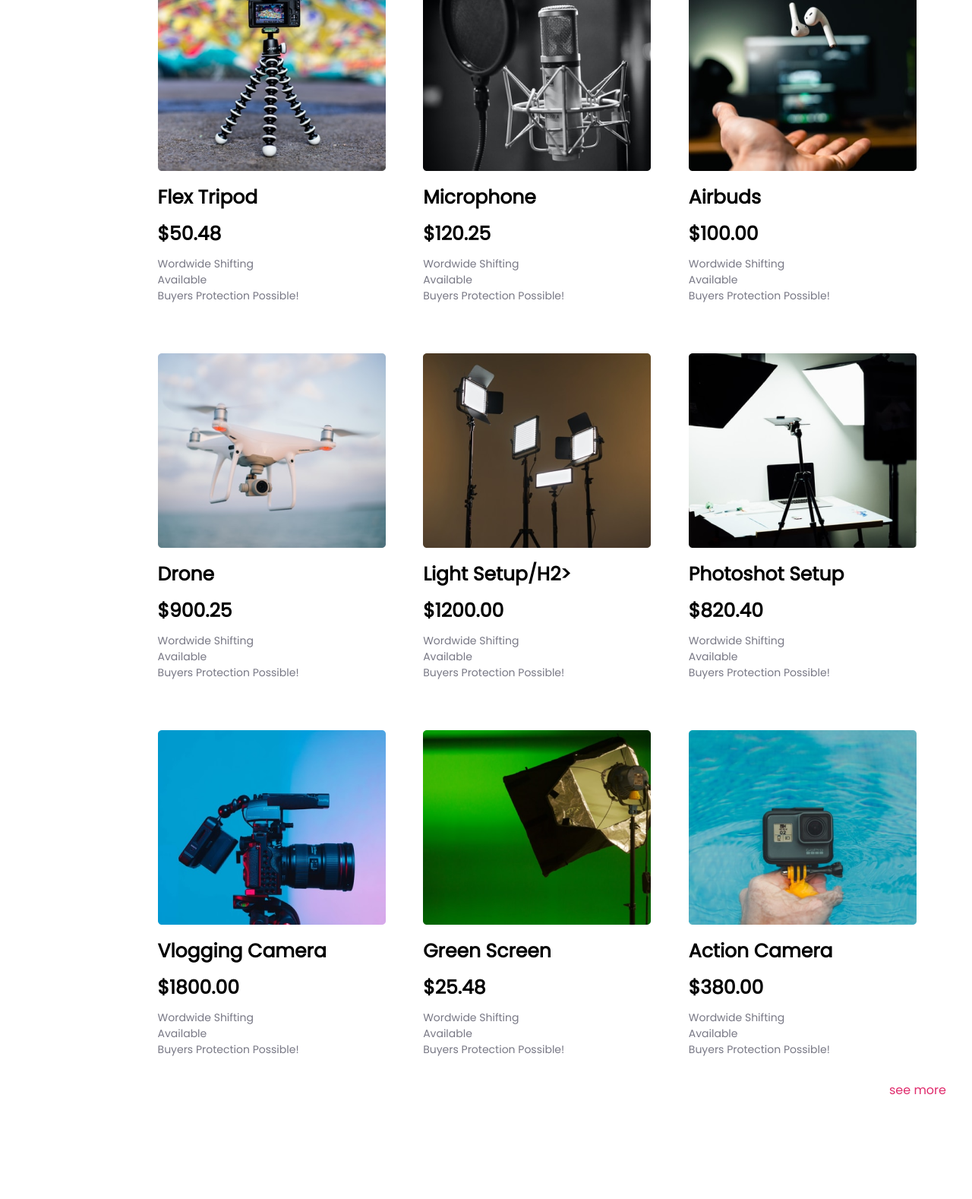
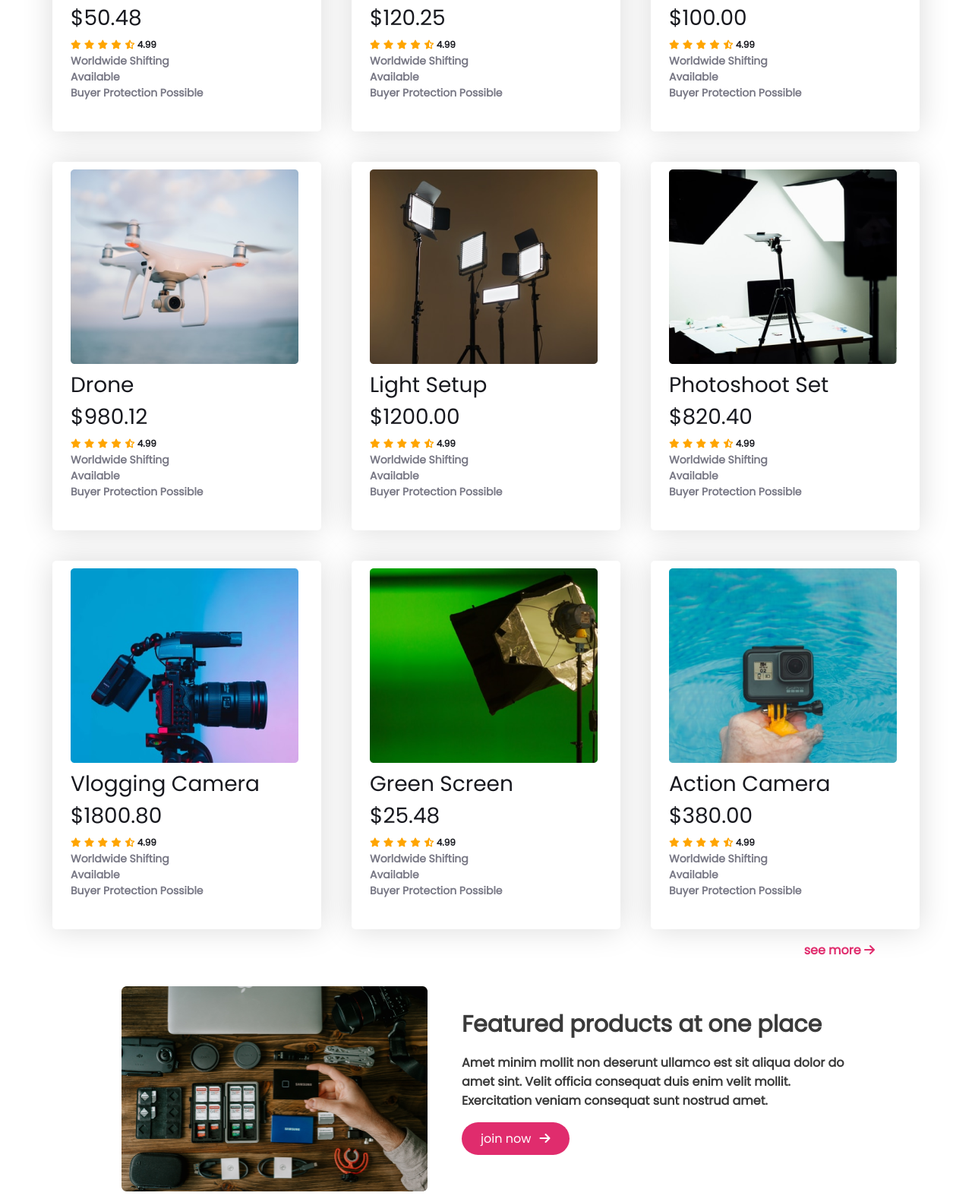
Before and after one commit to mohammadyeamin22/influence-, a plain HTML site: page index.html in a window 1280 px wide. Shown: the part 1121-2699 px from the top of the page at 76% size. Drawn offline with Linux system fonts and the light colour scheme.

Commit message:
project done

```diff
--- a/index.html
+++ b/index.html
@@ -3,7 +3,10 @@
 <head>
     <meta charset="UTF-8">
     <meta name="viewport" content="width=device-width, initial-scale=1.0">
-    <title>influence gear</title>
+    <title>Document</title>
+    <!-- font awesome -->
+    <script src="https://kit.fontawesome.com/4fa6d0c679.js" crossorigin="anonymous"></script>
+    <!-- font awesome -->
     <link rel="preconnect" href="https://fonts.googleapis.com">
 <link rel="preconnect" href="https://fonts.gstatic.com" crossorigin>
 <link href="https://fonts.googleapis.com/css2?family=Poppins&display=swap" rel="stylesheet">
@@ -14,185 +17,204 @@
     <!-- header start -->
     <div class="wrapper">
         <div class="container-1">
-            <h1>start your journey as influencer</h1>
-        <p>lorem isqum dolar sit amet,consectetur adipiscing elit.sem vestibutum sed scelerisque eros.lectus faucibus.</p>
-        <a href="#">prebook now</a>
+            <h1>Start your Journey as Influencer</h1>
+            <p>Lorem ipsum dolor sit amet, consectetur adipiscing elit. Sem vestibulum sed scelerisque eros. Lectus faucibus.</p>
+            <a href="#">prebook now <i class="fa-solid fa-arrow-right"></i></a>
         </div>
         <div class="container">
-            <img src="img/Group 33090 (2).png" alt="my self">
+            <img src="img/Group 33090 (2).png" alt="camera">
         </div>
     </div>
     <!-- header end -->
 
     <!-- icon start -->
     <div class="icon">
-    <div><img src="img/Alibaba.svg" alt="my self"></div>
-    <div><img src="img/Amazon.svg" alt="my self"></div>
-    <div><img src="img/Daraz.pk Logo.svg" alt="my self"></div>
-    <div><img src="img/Ebay.svg" alt="my self"></div>
-    <div><img src="img/Rakuten.svg" alt="my self"></div>
-    <div><img src="img/Walmart.svg" alt=" my self"></div>
-    <div><img src="img/Target.svg" alt="my self"></div>
+        <div class="icon-list">
+            <img src="img/Alibaba.svg" alt="icon">
+        </div>
+        <div class="icon-list"><img src="img/Amazon.svg" alt="icon"></div>
+        <div class="icon-list"><img src="img/Daraz.pk Logo.svg" alt="icon"></div>
+        <div class="icon-list"><img src="img/Ebay.svg" alt="icon"></div>
+        <div class="icon-list"><img src="img/Rakuten.svg" alt="icon"></div>
+        <div class="icon-list"><img src="img/Walmart.svg" alt="icon"></div>
+        <div class="icon-list"><img src="img/Target.svg" alt="icon"></div>
     </div>
     <!-- icon end -->
+    <!-- collection start -->
 
-<!-- collection start -->
     <div class="collection-head">
-<div class="parent">
+        <h1>popular collection</h1>
+    </div>
+    <div class="collection">
+        <div class="wrapper-second">
         <div class="child">
-        <img src="img/photo-2.png" alt="my self">
-        <h2>flex tripod</h2>
-        <h2>$50.48</h2>
+            <img src="img/photo-2.png" alt="tripod">
+            <h1>flex tripod</h1>
+            <h1>$50.48</h1>
+            <i class="fa-solid fa-star"></i>
+            <i class="fa-solid fa-star"></i>
+            <i class="fa-solid fa-star"></i>
+            <i class="fa-solid fa-star"></i>
+            <i class="fa-solid fa-star-half-stroke"> <span>4.99</span></i>
+            <p>worldwide shifting</p>
+            <p>available</p>
+            <p>buyer protection possible
 
-        <p>
-            wordwide shifting
             </p>
-        <p>
-            available
-        </p>
-        <p>buyers protection possible!</p>
         </div>
         <div class="child">
-        <img src="img/photo-1.png" alt="my self">
-        <h2>microphone</h2>
-        <h2>$120.25</h2>
+            <img src="img/photo-1.png" alt="tripod">
+            <h1>airbuds</h1>
+            <h1>$120.25</h1>
+            <i class="fa-solid fa-star"></i>
+            <i class="fa-solid fa-star"></i>
+            <i class="fa-solid fa-star"></i>
+            <i class="fa-solid fa-star"></i>
+            <i class="fa-solid fa-star-half-stroke"> <span>4.99</span></i>
+            <p>worldwide shifting</p>
+            <p>available</p>
+            <p>buyer protection possible
 
-        <p>
-            wordwide shifting
             </p>
-        <p>
-            available
-        </p>
-        <p>buyers protection possible!</p>
         </div>
         <div class="child">
-        <img src="img/photo-3.png" alt="my self">
-        <h2>airbuds</h2>
-        <h2>$100.00</h2>
+            <img src="img/photo-3.png" alt="tripod">
+            <h1>microphone</h1>
+            <h1>$100.00</h1>
+            <i class="fa-solid fa-star"></i>
+            <i class="fa-solid fa-star"></i>
+            <i class="fa-solid fa-star"></i>
+            <i class="fa-solid fa-star"></i>
+            <i class="fa-solid fa-star-half-stroke"> <span>4.99</span></i>
+            <p>worldwide shifting</p>
+            <p>available</p>
+            <p>buyer protection possible
 
-        <p>
-            wordwide shifting
             </p>
-        <p>
-            available
-        </p>
-        <p>buyers protection possible!</p>
         </div>
         <div class="child">
-        <img src="img/photo-4.png" alt="my self">
-        <h2>drone</h2>
-        <h2>$900.25</h2>
+            <img src="img/photo-4.png" alt="tripod">
+            <h1>drone</h1>
+            <h1>$980.12</h1>
+            <i class="fa-solid fa-star"></i>
+            <i class="fa-solid fa-star"></i>
+            <i class="fa-solid fa-star"></i>
+            <i class="fa-solid fa-star"></i>
+            <i class="fa-solid fa-star-half-stroke"> <span>4.99</span></i>
+            <p>worldwide shifting</p>
+            <p>available</p>
+            <p>buyer protection possible
 
-        <p>
-            wordwide shifting
             </p>
-        <p>
-            available
-        </p>
-        <p>buyers protection possible!</p>
         </div>
         <div class="child">
-        <img src="img/photo-5.png" alt="my self">
-        <h2>light setup/h2>
-        <h2>$1200.00</h2>
+            <img src="img/photo-5.png" alt="tripod">
+            <h1>light setup</h1>
+            <h1>$1200.00</h1>
+            <i class="fa-solid fa-star"></i>
+            <i class="fa-solid fa-star"></i>
+            <i class="fa-solid fa-star"></i>
+            <i class="fa-solid fa-star"></i>
+            <i class="fa-solid fa-star-half-stroke"> <span>4.99</span></i>
+            <p>worldwide shifting</p>
+            <p>available</p>
+            <p>buyer protection possible
 
-        <p>
-            wordwide shifting
             </p>
-        <p>
-            available
-        </p>
-        <p>buyers protection possible!</p>
         </div>
         <div class="child">
-        <img src="img/photo-6.png" alt="my self">
-        <h2>photoshot setup</h2>
-        <h2>$820.40</h2>
+            <img src="img/photo-6.png" alt="tripod">
+            <h1>photoshoot set</h1>
+            <h1>$820.40</h1>
+            <i class="fa-solid fa-star"></i>
+            <i class="fa-solid fa-star"></i>
+            <i class="fa-solid fa-star"></i>
+            <i class="fa-solid fa-star"></i>
+            <i class="fa-solid fa-star-half-stroke"> <span>4.99</span></i>
+            <p>worldwide shifting</p>
+            <p>available</p>
+            <p>buyer protection possible
 
-        <p>
-            wordwide shifting
             </p>
-        <p>
-            available
-        </p>
-        <p>buyers protection possible!</p>
         </div>
         <div class="child">
-        <img src="img/photo-7.png" alt="my self">
-        <h2>vlogging camera</h2>
-        <h2>$1800.00</h2>
+            <img src="img/photo-7.png" alt="tripod">
+            <h1>vlogging camera</h1>
+            <h1>$1800.80</h1>
+            <i class="fa-solid fa-star"></i>
+            <i class="fa-solid fa-star"></i>
+            <i class="fa-solid fa-star"></i>
+            <i class="fa-solid fa-star"></i>
+            <i class="fa-solid fa-star-half-stroke"> <span>4.99</span></i>
+            <p>worldwide shifting</p>
+            <p>available</p>
+            <p>buyer protection possible
 
-        <p>
-            wordwide shifting
             </p>
-        <p>
-            available
-        </p>
-        <p>buyers protection possible!</p>
         </div>
         <div class="child">
-        <img src="img/photo-8.png" alt="my self">
-        <h2>green screen</h2>
-        <h2>$25.48</h2>
+            <img src="img/photo-8.png" alt="tripod">
+            <h1>green screen</h1>
+            <h1>$25.48</h1>
+            <i class="fa-solid fa-star"></i>
+            <i class="fa-solid fa-star"></i>
+            <i class="fa-solid fa-star"></i>
+            <i class="fa-solid fa-star"></i>
+            <i class="fa-solid fa-star-half-stroke"> <span>4.99</span></i>
+            <p>worldwide shifting</p>
+            <p>available</p>
+            <p>buyer protection possible
 
-        <p>
-            wordwide shifting
             </p>
-        <p>
-            available
-        </p>
-        <p>buyers protection possible!</p>
         </div>
         <div class="child">
-        <img src="img/photo-9.png" alt="my self">
-        <h2>action camera</h2>
-        <h2>$380.00</h2>
+            <img src="img/photo-9.png" alt="tripod">
+            <h1>action camera</h1>
+            <h1>$380.00</h1>
+            <i class="fa-solid fa-star"></i>
+            <i class="fa-solid fa-star"></i>
+            <i class="fa-solid fa-star"></i>
+            <i class="fa-solid fa-star"></i>
+            <i class="fa-solid fa-star-half-stroke"> <span>4.99</span></i>
+            <p>worldwide shifting</p>
+            <p>available</p>
+            <p>buyer protection possible
 
-        <p>
-            wordwide shifting
             </p>
-        <p>
-            available
-        </p>
-        <p>buyers protection possible!</p>
         </div>
-
     </div>
-
-
     </div>
-<div class="ancortag">
-    <a href="#">see more</a>
+    <div class="collection-end">
+        <a href="#">see more <i class="fa-solid fa-arrow-right"></i></a>
     </div>
      <!-- collection end -->
 
+     <!-- product start -->
+     <div class="wrapper wrapper-pro">
+        <div class="container">
+            <img src="img/f-photo.png" alt="">
 
-<!--products start -->
-<div class="wrapper wrapper-pro">
-
-    <div class="container-img">
-        <img src="img/f-photo.png" alt="my self">
         </div>
-    <div class="container-1 container-2 ">
+        <div class="container-1 container-2">
             <h1>Featured products at one place</h1>
-        <p>Amet minim mollit non deserunt ullamco est sit aliqua dolor do amet sint. Velit officia consequat duis enim velit mollit. Exercitation veniam consequat sunt nostrud a</p>
-        <a href="#">join now</a>
+            <p>Amet minim mollit non deserunt ullamco est sit aliqua dolor do amet sint. Velit officia consequat duis enim velit mollit. Exercitation veniam consequat sunt nostrud amet.</p>
+            <a href="#" class="join-now">join now <i class="fa-solid fa-arrow-right "></i></a>
         </div>
      </div>
-<!-- products end -->
+     <!-- product end -->
 
-<!-- footer start -->
+<!--footer start  -->
 <div class="parents">
     <div class="footer">
 <h2>influencer products</h2>
 <p>copyright @ 2020 influencer products</p>
 <p class="footer-p"
 >all rights reserved</p>
+<span><i class="fa-brands fa-square-instagram"></i>  <i class="fa-solid fa-basketball"></i> <i class="fa-brands fa-square-twitter"> <i class="fa-brands fa-square-youtube"></i></span>
 </div>
 </div>
+<!--footer end  -->
 
 
-
-<!-- footer end -->
 </body>
 </html>
--- a/style.css
+++ b/style.css
@@ -3,163 +3,153 @@
     padding: 0;
     font-family: 'Poppins', sans-serif;
 }
-/* header css-start*/
 .wrapper{
     display: flex;
-   justify-content: center;
-   height: 400px;
-   gap: 80px;
+    justify-content: center;
+    align-items: center;
+    margin-bottom: 142px;
 
+}
+.container-1{
+    width: 40%;
 
 
 
 }
-.container-1{
-width: 30%;
+.container-1 h1{
+    color: #3A3A3A;
 
-margin-top: 100px;
-}
-.container-1 h1{
-    font-size: 20px;
-    font-weight: 700px;
-    color: #3A3A3A;
-    text-transform: capitalize;
+font-size: 38px;
+font-style: normal;
+font-weight: 700;
+
 }
 .container-1 p{
     color: #3A3A3A;
-    font-weight: 600px;
-    font-size: 15px;
-    margin-top: 15px;
-    margin-bottom: 35px;
-    text-transform: capitalize;
+
+font-size: 16px;
+font-style: normal;
+font-weight: 600;
+
+margin-top:15px ;
+margin-bottom: 25px;
 }
 .container-1 a{
-    text-decoration: none;
-    color: #FFFFFF;
-    background-color:#E02C6D ;
-    padding: 10px 28px;
-    font-size: 16px;
-    font-weight: 700px;
-    border-radius: 20px;
-    text-transform: capitalize;
+    border-radius: 41px;
+background: #E02C6D;
+color: white;
+padding: 10px 25px ;
+text-decoration: none;
+
 
 }
+.container-1 i{
+    margin-left: 7px;
+}
+.container{
+    width: 35%;
+    margin-top: 35px;
 
+}
+.container img{
+    width: 90%;
+}
 /* header css-end */
+
 /* icon css-start */
-
 .icon{
     display: flex;
     justify-content: center;
-    margin-top: 143px;
-    margin-right: 50px;
+flex-wrap: wrap;
+
 }
-div{
-    margin-left: 46px;
+.icon-list{
+    margin-right: 30px;
 }
 /* icon css-end */
 
 /* collection css-start */
 .collection-head{
-    display: flex;
-    justify-content: center;
-    text-transform: capitalize;
-    margin-top: 500px;
-    margin-bottom: 30px;
+    text-align: center;
+    margin-top: 100px;
     color: #3A3A3A;
-    font-size: 15px;
-    font-weight: 400px;
 
+font-size: 15px;
+font-style: normal;
+font-weight: 600;
+margin-bottom: 30px;
 }
-.wrapper-collection{
+.collection{
     display: flex;
     justify-content: center;
 
-    width: 90%;
 }
-.parent{
+
+.wrapper-second{
     display: grid;
-    grid-template-columns: repeat(3, 1fr);
-    width: 85%;
-    row-gap: 65px;
+    grid-template-columns: repeat(3,1fr);
+    gap: 40px;
 
 }
 .child{
-    background-color: #FFFFFF;
-    color:#787885 ;
-    font-size: 14px;
-    font-weight: 700px;
+    border-radius: 5px;
+background: #FFF;
+box-shadow: 0px 0px 40px 0px rgba(0, 0, 0, 0.15);
+padding-top: 10px;
+padding-left: 24px;
+width: 330px;
+height: 475px;
+
+}
+.child h1{
     text-transform: capitalize;
+    color: var(--text-gray-900, #18191F);
+
+font-size: 28px;
+font-style: normal;
+font-weight: 500;
+
+
 }
-.child h2{
-    color: black;
-    margin-top: 10px;
-    margin-bottom: 10px;
+.child i{
+    color: orange;
+    font-size: 12px;
+}
+.child span{
+    color: #18191F;
+}
+.child p{
+    color: var(--gray-50, #787885);
+    text-transform: capitalize;
 
-    font-size: 25px;
-    font-weight: 500px;
+font-size: 14px;
+font-style: normal;
+font-weight: 700;
+
 }
-.ancortag a{
+.collection-end{
+    width: 90%;
     display: flex;
-    color: #E02C6D;
-    width: 1200px;
-    justify-content: end;
+    justify-content: flex-end;
+   margin-top: 15px;
+}
+.collection-end a{
     text-decoration: none;
-    font-size: 16px;
-    font-weight: 700px;
-    font-style: normal;
+    color:#E02C6D;
+    font-weight: 700;
+}
+.container-2 h1{
+    font-size: 30px;
+}
+.join-now{
+    border-radius: 0px;
+    font-weight: 700px !important;
 }
 
 
 
+
 /* collection css-end */
-
-/* products css-start */
-
-.container-img{
-    margin-top: 85px;
-    margin-right: 10px;
-}
-.wrapper-pro{
-
-    margin-top: 150px;
-
-}
-.container-2 h1{
-    color: #18191F;
-    font-weight: 700px;
-    font-size: 25px;
-    text-transform: capitalize;
-
-}
-.container-2{
-
-    width:35%;
-}
-.container-2 p{
-    color: #6C6C6C;;
-
-
-font-family: Poppins;
-font-size: 16px;
-font-style: normal;
-font-weight: 700;
-text-transform: capitalize;
-
-
-}
-.container-2 a{
-    border-radius: 0px;
-    font-size: 16px;
-font-style: normal;
-font-weight: 700px;
-padding: 12px 40px;
-text-transform: capitalize;
-}
-
-
-/* products css-end */
-
 /* footer css-start*/
 .parents{
     display: flex;
@@ -205,4 +195,8 @@ font-style: normal;
 font-weight: 700;
 line-height: 24px; /* 171.429% */
 }
+.footer i{
+    margin-left: 30px;
+    margin-top: 20px;
+}
 /* footer css-end*/
```
Also changed, not shown: media.css (+169 -78 lines), note.txt (added). Lines whose indentation alone changed are shown as unchanged.
